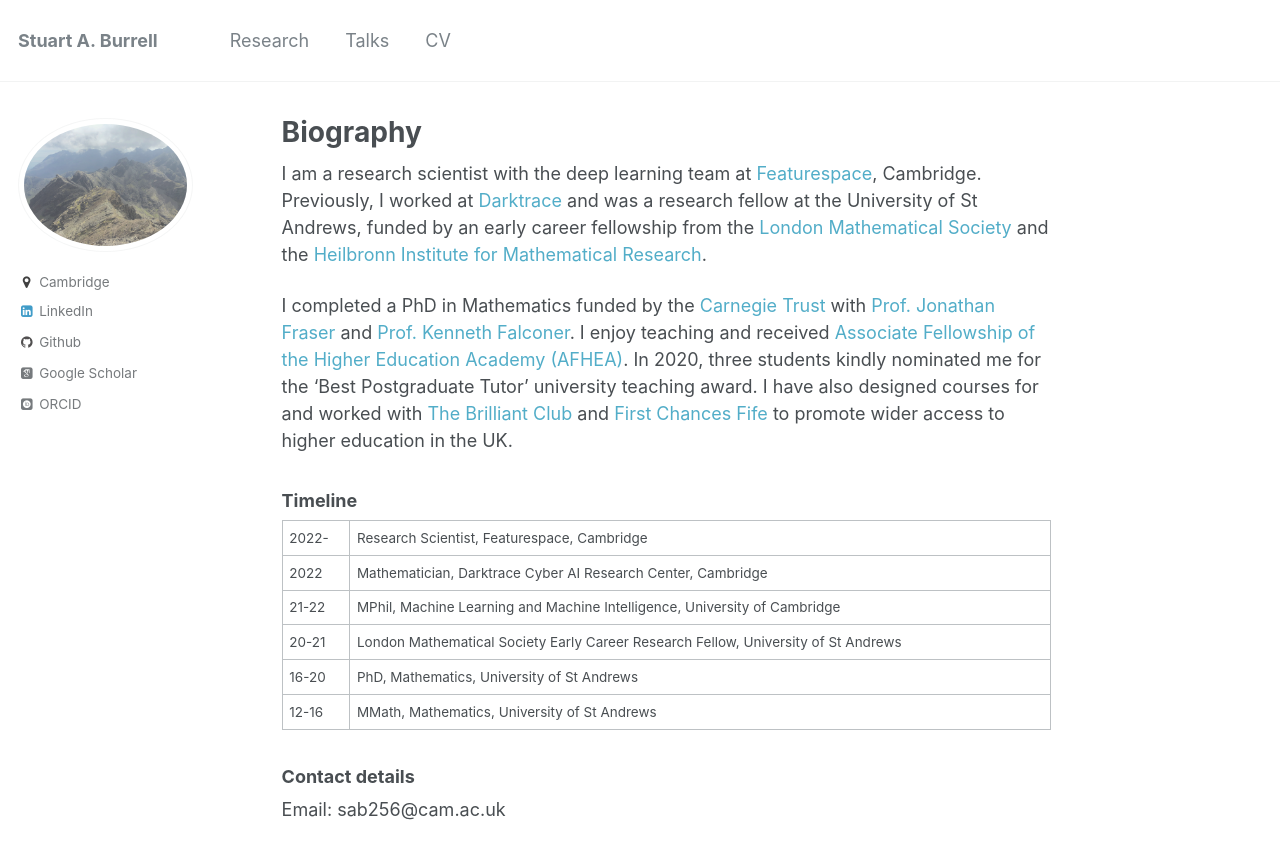
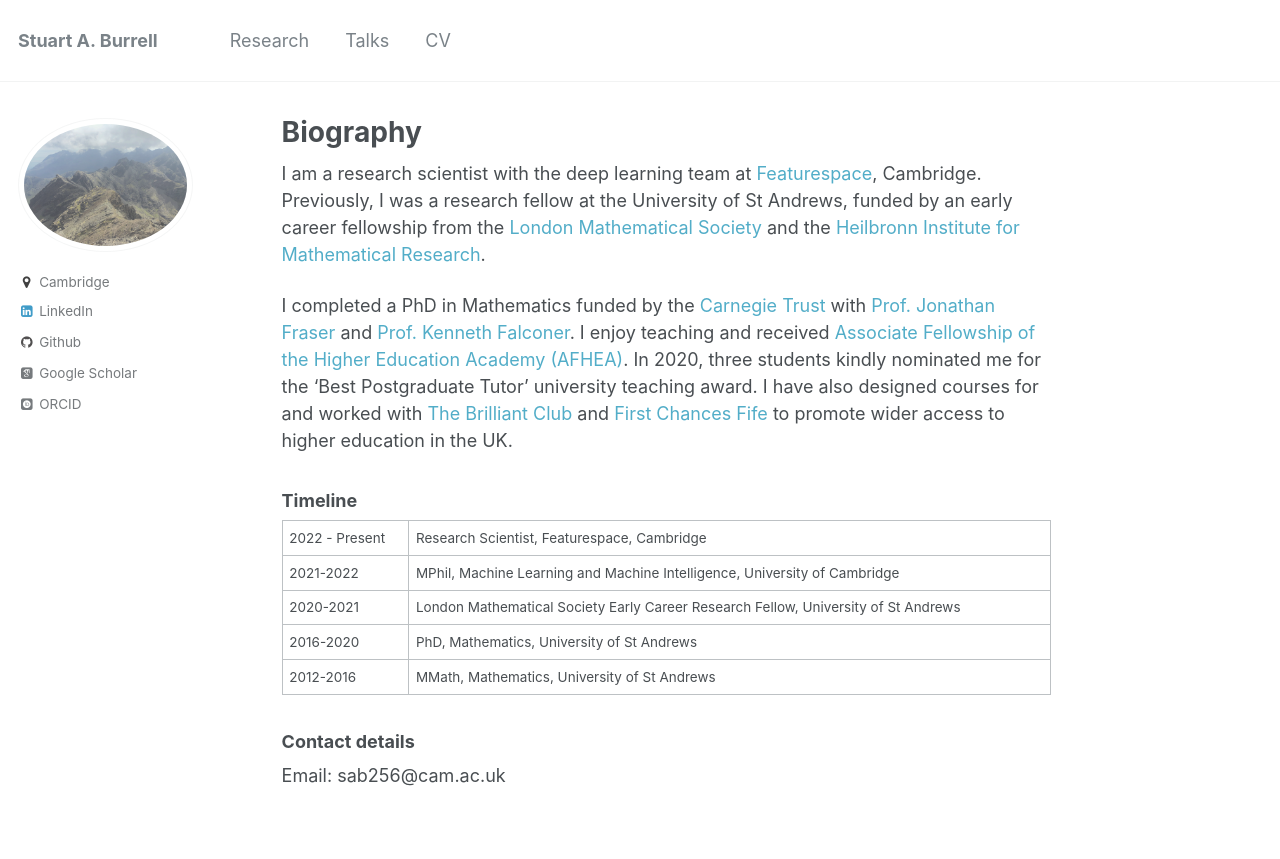
Before and after one commit to stuartburrell/stuartburrell.github.io, a Jekyll site: the page built from _pages/about.md, in a window 1280 px wide. Shown: the top 859 px of the page. Built offline with Jekyll 4.4.1, drawn with Linux system fonts in a browser that asks for light colours; some web fonts are replaced.

Commit message:
update cv

```diff
--- a/_pages/about.md
+++ b/_pages/about.md
@@ -8,19 +8,18 @@ redirect_from:
   - /about.html
   -
 ---
- I am a research scientist with the deep learning team at [Featurespace](https://www.featurespace.com/), Cambridge. Previously, I worked at [Darktrace](https://darktrace.com/research) and was a research fellow at the University of St Andrews, funded by an early career fellowship from the [London Mathematical Society](https://www.lms.ac.uk/) and the [Heilbronn Institute for Mathematical Research](https://heilbronn.ac.uk/).
+ I am a research scientist with the deep learning team at [Featurespace](https://www.featurespace.com/), Cambridge. Previously, I was a research fellow at the University of St Andrews, funded by an early career fellowship from the [London Mathematical Society](https://www.lms.ac.uk/) and the [Heilbronn Institute for Mathematical Research](https://heilbronn.ac.uk/).
 
 I completed a PhD in Mathematics funded by the [Carnegie Trust](https://www.carnegie-trust.org/) with [Prof. Jonathan Fraser](http://www.mcs.st-andrews.ac.uk/~jmf32/) and [Prof. Kenneth Falconer](http://www.mcs.st-and.ac.uk/~kenneth/). I enjoy teaching and received [Associate Fellowship of the Higher Education Academy (AFHEA)](https://stuartburrell.github.io/files/cert-afhea.pdf). In 2020, three students kindly nominated me for the 'Best Postgraduate Tutor' university teaching award. I have also designed courses for and worked with [The Brilliant Club](https://thebrilliantclub.org/) and [First Chances Fife](https://www.firstchancesfife.ac.uk/) to promote wider access to higher education in the UK.
 
 ### Timeline
 
 |:----------:|-------------|
-2022- | Research Scientist, Featurespace, Cambridge
-2022 | Mathematician, Darktrace Cyber AI Research Center, Cambridge
-21-22  | MPhil, Machine Learning and Machine Intelligence, University of Cambridge
-20-21  | London Mathematical Society Early Career Research Fellow, University of St Andrews
-16-20  | PhD, Mathematics, University of St Andrews
-12-16  | MMath, Mathematics, University of St Andrews
+2022 - Present | Research Scientist, Featurespace, Cambridge
+2021-2022  | MPhil, Machine Learning and Machine Intelligence, University of Cambridge
+2020-2021  | London Mathematical Society Early Career Research Fellow, University of St Andrews
+2016-2020  | PhD, Mathematics, University of St Andrews
+2012-2016  | MMath, Mathematics, University of St Andrews
 
 ### Contact details
 
```
